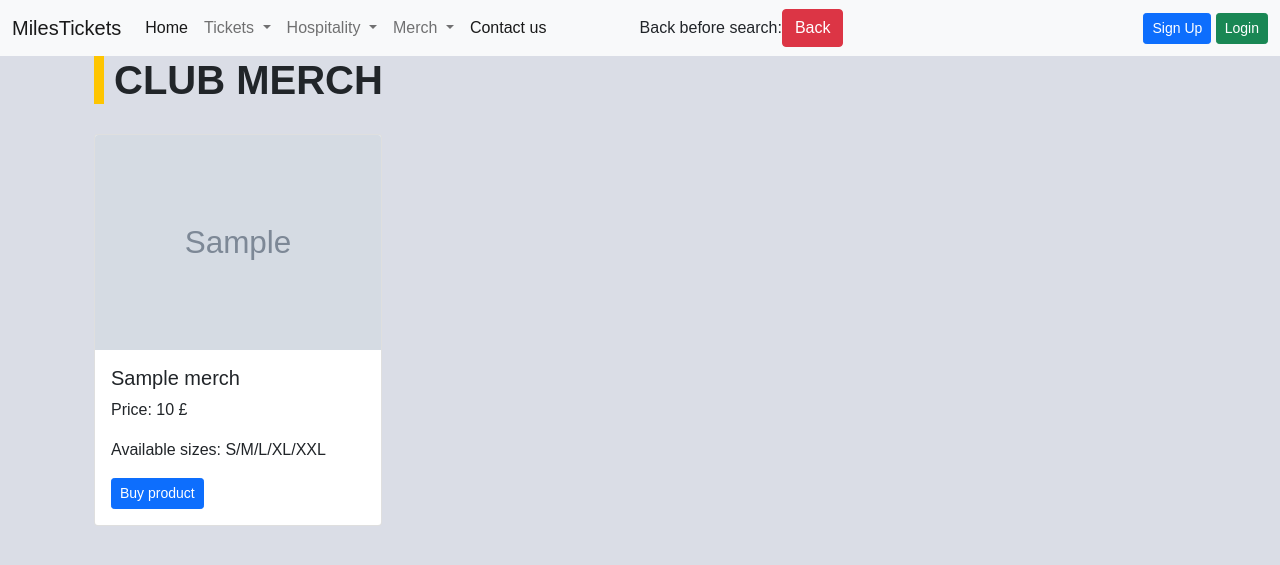
After one commit to CiciovanBogdan/TicketStore, a Django app: template templates/merch/merch_barcelona.html in a window 1280 px wide. The commit adds this page. Shown: the top 565 px of the page. Run offline with Django 3.2, Linux system fonts and the light colour scheme; the template is opened without the code that fills it: most values are stand-ins (such as "Sample title", 1, 10 or a date in 2020); grey boxes marked "Sample" are stand-in pictures.

Commit message:
a lot of changes

```diff
--- a/merch/admin.py
+++ b/merch/admin.py
@@ -1,6 +1,8 @@
 from django.contrib import admin
 
-from merch.models import Merch, MerchReal
+from merch.models import Merch, MerchReal, MerchManUnited, MerchBarcelona
 
 admin.site.register(Merch)
 admin.site.register(MerchReal)
+admin.site.register(MerchManUnited)
+admin.site.register(MerchBarcelona)
--- a/merch/urls.py
+++ b/merch/urls.py
@@ -16,4 +16,6 @@ urlpatterns = [
     path('checkout-merch-man-city/', views.checkout_merch, name='checkout_merch'),  # loc pt checkout merch
     path('final-purchse-details/<int:pk>/', views.MerchFinalDetailView.as_view(), name='final_purchase_details'),
     path('buy-product-real/<int:pk>/', views.MerchRealDetailView.as_view(), name='buy_product_real'),
+    path('merch-united/', views.MerchManUnitedListView.as_view(), name='merch_united'),
+    path('merch-barcelona/', views.MerchBarcelonaListView.as_view(), name='merch_barcelona'),
 ]
--- /dev/null
+++ b/templates/merch/merch_barcelona.html
@@ -0,0 +1,64 @@
+{% extends 'base.html' %}
+{% load static %}
+{% block title %}
+    Club Merch
+{% endblock %}
+{% block content %}
+    <h1>Club Merch</h1>
+    {#    {% if perms.merch.add_merch %}#}
+    {#        <a class="btn btn-sm btn-primary" href="{% url 'create_merch' %}">Create Merch</a><br>#}
+    {#    {% endif %}#}
+    {% for merch in all_merch %}
+        <div class="card" style="width: 18rem;">
+            <img src="{{ merch.header_image.url }}" class="card-img-top" alt="..." style="max-height: 280px">
+            <div class="card-body">
+                <h5 class="card-title">{{ merch.name }}</h5>
+                <p class="card-text">Price: {{ merch.price }} &#163</p>
+                <p class="card-text">Available sizes: S/M/L/XL/XXL</p>
+                <a class="btn btn-sm btn-primary" href="{% url 'buy_product' merch.id %}">Buy product</a>
+                {#                <form method="post" action="{% url 'add_to_cart' %}">#}
+                {#                    {% csrf_token %}#}
+                {#                    <input type="hidden" name="product_id" value="{{ merch.id }}">#}
+                {#                    <label>Nr of products:#}
+                {#                        <input type="number" name="quantity" value="{{ quantity }}">#}
+                {#                    </label>#}
+                {#                    <button type="submit" class="btn btn-primary">Add to cart</button>#}
+                {#                </form>#}
+                {#                {% if perms.merch.change_merch %}#}
+                {#                    <a class="btn btn-sm btn-primary"#}
+                {#                       href="{% url 'update_merch' merch.id %}">Update</a>#}
+                {#                {% endif %}#}
+                {#                {% if perms.merch.delete_merch %}#}
+                {#                    <a class="btn btn-sm btn-danger" href="{% url 'delete_merch' merch.id %}">Delete</a>#}
+                {#                {% endif %}#}
+            </div>
+        </div>
+    {% endfor %}
+    <style>
+
+        * {
+            margin: 0;
+            padding: 0;
+            border: 0;
+            box-sizing: border-box
+        }
+
+        body {
+            background-color: #dadde6;
+            font-family: Arial, serif;
+        }
+
+        h1 {
+            text-transform: uppercase;
+            font-weight: 900;
+            border-left: 10px solid #fec500;
+            padding-left: 10px;
+            margin-bottom: 30px
+        }
+
+        .card {
+            display: inline-block;
+            margin-bottom: 40px;
+        }
+    </style>
+{% endblock %}
--- a/templates/navbar.html
+++ b/templates/navbar.html
@@ -41,6 +41,8 @@
                     <ul class="dropdown-menu" aria-labelledby="navbarDropdown">
                         <li><a class="dropdown-item" href="{% url 'merch' %}">Man City</a></li>
                         <li><a class="dropdown-item" href="{% url 'merch_real' %}">Real Madrid</a></li>
+                        <li><a class="dropdown-item" href="{% url 'merch_united' %}">Man United</a></li>
+                        <li><a class="dropdown-item" href="{% url 'merch_barcelona' %}">Barcelona</a></li>
                         <li><a class="dropdown-item" href="#">Coming soon...</a></li>
                     </ul>
                 </li>
```
Also changed, not shown: merch/models.py (+30 -2 lines), merch/views.py (+26 -1 lines), templates/merch/merch_man_united.html (added, +64 -0 lines), db.sqlite3, media/real/Away_Kit.webp (added), media/real/Away_Kit_KO2ajVd.jpg (added), media/real/Home_Kit.webp (added), media/real/Home_Kit_ckD0eQX.jpg (added), merch/migrations/0011_merchmanunited.py (added), merch/migrations/0012_merchbarcelona.py (added).
